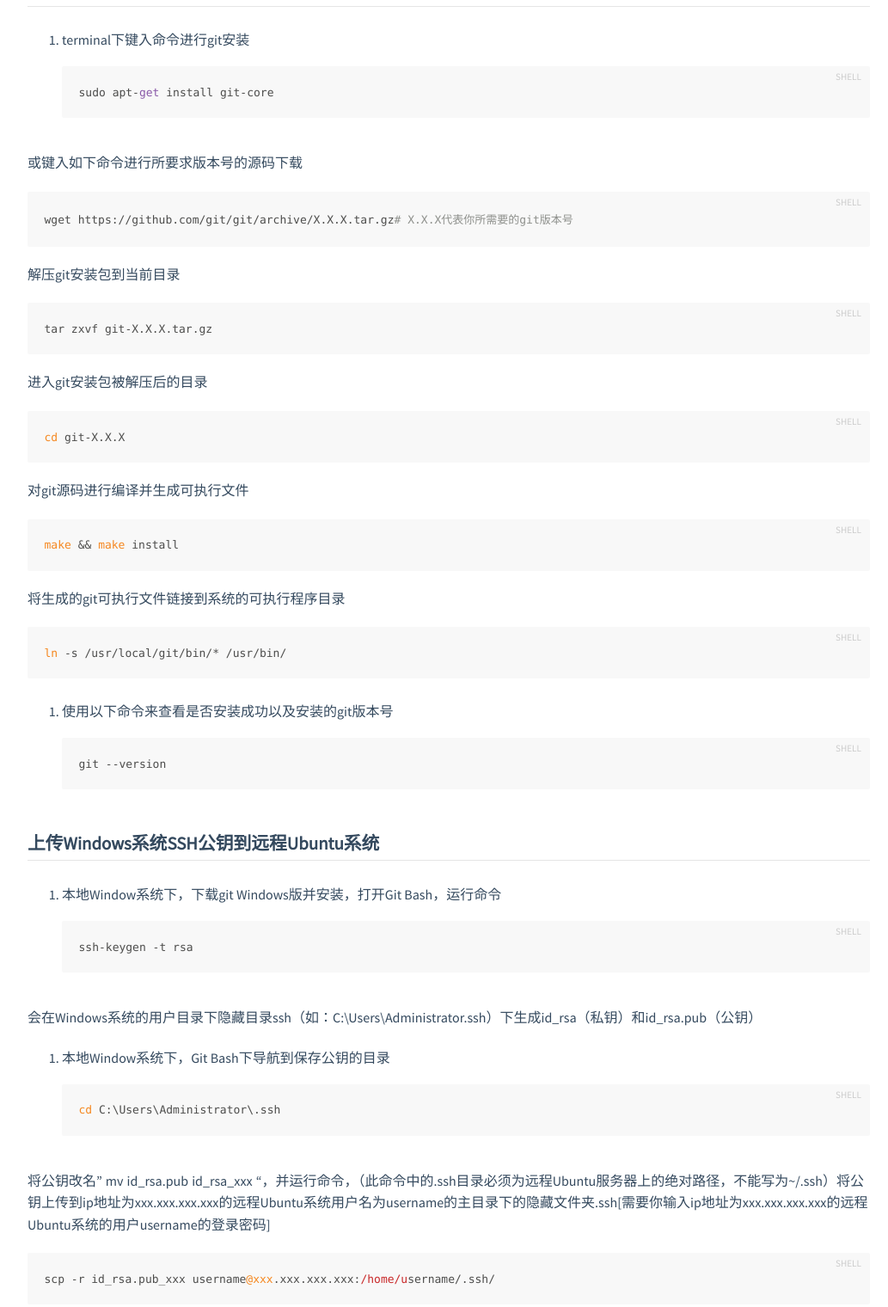
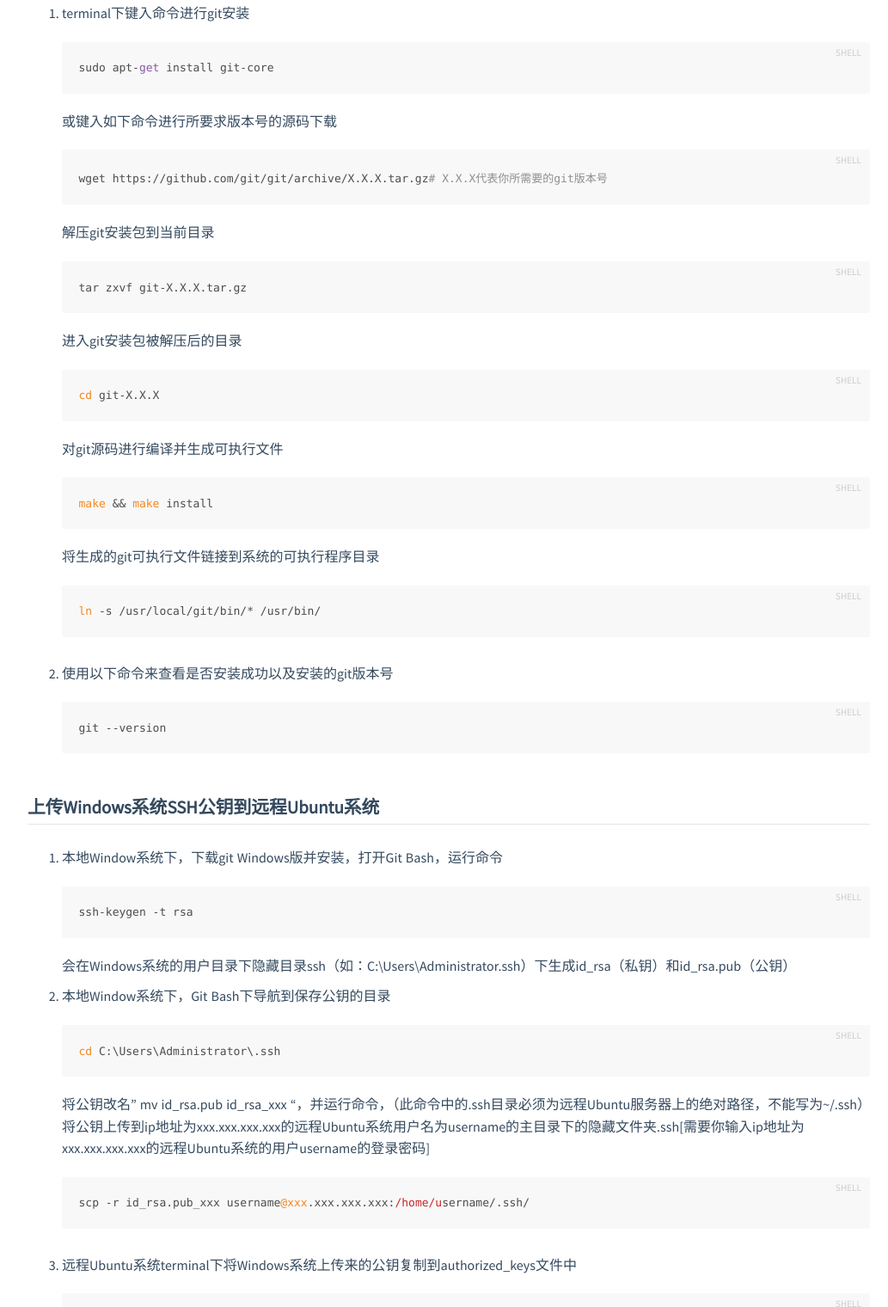
Before and after one commit to LittleWaver/LittleWaver.github.io, a plain HTML site: page 2018/01/24/putting-up-git-server-and-using-it/index.html in a window 1280 px wide. Shown: the part 1017-2537 px from the top of the page at 86% size, without its empty margins (118-1151 px from the left). Drawn offline with nearby package versions, Linux system fonts and the light colour scheme; a script that the page names is missing.

Commit message:
Site updated: 2018-01-24 10:52:35

```diff
--- a/2018/01/24/putting-up-git-server-and-using-it/index.html
+++ b/2018/01/24/putting-up-git-server-and-using-it/index.html
@@ -117,38 +117,41 @@
 </li>
 <li><p>[此步骤可以不操作，如果不操作，则SSH的端口号就为默认的22]termianl下键入命令</p>
 <figure class="highlight shell"><table><tr><td class="code"><pre><span class="line">sudo vi /etc/ssh/sshd_config</span><br></pre></td></tr></table></figure>
+<p>打开ssh配置文件并编辑，导航至行” #port 22 “，将22修改为你想要修改为的端口号，并删去”#”，将该行代码去除注释化并生效，最后操作vi保存修改</p>
 </li>
-</ol>
-<p>打开ssh配置文件并编辑，导航至行” #port 22 “，将22修改为你想要修改为的端口号，并删去”#”，将该行代码去除注释化并生效，最后操作vi保存修改</p>
-<ol>
 <li>terminal下键入命令来重启ssh服务<figure class="highlight shell"><table><tr><td class="code"><pre><span class="line">sudo service sshd restart</span><br><span class="line"><span class="meta">#</span> 或 </span><br><span class="line">sudo /etc/init.d/sshd restart</span><br></pre></td></tr></table></figure>
 </li>
 </ol>
 <h3 id="远程Ubuntu系统安装git"><a href="#远程Ubuntu系统安装git" class="headerlink" title="远程Ubuntu系统安装git"></a>远程Ubuntu系统安装git</h3><ol>
-<li>terminal下键入命令进行git安装<figure class="highlight shell"><table><tr><td class="code"><pre><span class="line">sudo apt-get install git-core</span><br></pre></td></tr></table></figure>
+<li><p>terminal下键入命令进行git安装</p>
+<figure class="highlight shell"><table><tr><td class="code"><pre><span class="line">sudo apt-get install git-core</span><br></pre></td></tr></table></figure>
+<p>或键入如下命令进行所要求版本号的源码下载</p>
+<figure class="highlight shell"><table><tr><td class="code"><pre><span class="line">wget https://github.com/git/git/archive/X.X.X.tar.gz</span><br><span class="line"><span class="meta">#</span> X.X.X代表你所需要的git版本号</span><br></pre></td></tr></table></figure>
+<p>解压git安装包到当前目录</p>
+<figure class="highlight shell"><table><tr><td class="code"><pre><span class="line">tar zxvf git-X.X.X.tar.gz</span><br></pre></td></tr></table></figure>
+<p>进入git安装包被解压后的目录</p>
+<figure class="highlight shell"><table><tr><td class="code"><pre><span class="line">cd git-X.X.X</span><br></pre></td></tr></table></figure>
+<p>对git源码进行编译并生成可执行文件</p>
+<figure class="highlight shell"><table><tr><td class="code"><pre><span class="line">make &amp;&amp; make install</span><br></pre></td></tr></table></figure>
+<p>将生成的git可执行文件链接到系统的可执行程序目录</p>
+<figure class="highlight shell"><table><tr><td class="code"><pre><span class="line">ln -s /usr/local/git/bin/* /usr/bin/</span><br></pre></td></tr></table></figure>
 </li>
-</ol>
-<p>或键入如下命令进行所要求版本号的源码下载<br><figure class="highlight shell"><table><tr><td class="code"><pre><span class="line">wget https://github.com/git/git/archive/X.X.X.tar.gz</span><br><span class="line"><span class="meta">#</span> X.X.X代表你所需要的git版本号</span><br></pre></td></tr></table></figure></p>
-<p>解压git安装包到当前目录<br><figure class="highlight shell"><table><tr><td class="code"><pre><span class="line">tar zxvf git-X.X.X.tar.gz</span><br></pre></td></tr></table></figure></p>
-<p>进入git安装包被解压后的目录<br><figure class="highlight shell"><table><tr><td class="code"><pre><span class="line">cd git-X.X.X</span><br></pre></td></tr></table></figure></p>
-<p>对git源码进行编译并生成可执行文件<br><figure class="highlight shell"><table><tr><td class="code"><pre><span class="line">make &amp;&amp; make install</span><br></pre></td></tr></table></figure></p>
-<p>将生成的git可执行文件链接到系统的可执行程序目录<br><figure class="highlight shell"><table><tr><td class="code"><pre><span class="line">ln -s /usr/local/git/bin/* /usr/bin/</span><br></pre></td></tr></table></figure></p>
-<ol>
-<li>使用以下命令来查看是否安装成功以及安装的git版本号<figure class="highlight shell"><table><tr><td class="code"><pre><span class="line">git --version</span><br></pre></td></tr></table></figure>
+<li><p>使用以下命令来查看是否安装成功以及安装的git版本号</p>
+<figure class="highlight shell"><table><tr><td class="code"><pre><span class="line">git --version</span><br></pre></td></tr></table></figure>
 </li>
 </ol>
 <h3 id="上传Windows系统SSH公钥到远程Ubuntu系统"><a href="#上传Windows系统SSH公钥到远程Ubuntu系统" class="headerlink" title="上传Windows系统SSH公钥到远程Ubuntu系统"></a>上传Windows系统SSH公钥到远程Ubuntu系统</h3><ol>
-<li>本地Window系统下，下载git Windows版并安装，打开Git Bash，运行命令<figure class="highlight shell"><table><tr><td class="code"><pre><span class="line">ssh-keygen -t rsa</span><br></pre></td></tr></table></figure>
+<li><p>本地Window系统下，下载git Windows版并安装，打开Git Bash，运行命令</p>
+<figure class="highlight shell"><table><tr><td class="code"><pre><span class="line">ssh-keygen -t rsa</span><br></pre></td></tr></table></figure>
+<p>会在Windows系统的用户目录下隐藏目录ssh（如：C:\Users\Administrator.ssh）下生成id_rsa（私钥）和id_rsa.pub（公钥）</p>
 </li>
-</ol>
-<p>会在Windows系统的用户目录下隐藏目录ssh（如：C:\Users\Administrator.ssh）下生成id_rsa（私钥）和id_rsa.pub（公钥）</p>
-<ol>
-<li>本地Window系统下，Git Bash下导航到保存公钥的目录<figure class="highlight shell"><table><tr><td class="code"><pre><span class="line">cd C:\Users\Administrator\.ssh</span><br></pre></td></tr></table></figure>
+<li><p>本地Window系统下，Git Bash下导航到保存公钥的目录</p>
+<figure class="highlight shell"><table><tr><td class="code"><pre><span class="line">cd C:\Users\Administrator\.ssh</span><br></pre></td></tr></table></figure>
+<p>将公钥改名” mv id_rsa.pub id_rsa_xxx “，并运行命令，（此命令中的.ssh目录必须为远程Ubuntu服务器上的绝对路径，不能写为~/.ssh）将公钥上传到ip地址为xxx.xxx.xxx.xxx的远程Ubuntu系统用户名为username的主目录下的隐藏文件夹.ssh[需要你输入ip地址为xxx.xxx.xxx.xxx的远程Ubuntu系统的用户username的登录密码]</p>
+<figure class="highlight shell"><table><tr><td class="code"><pre><span class="line">scp -r id_rsa.pub_xxx username@xxx.xxx.xxx.xxx:/home/username/.ssh/</span><br></pre></td></tr></table></figure>
 </li>
-</ol>
-<p>将公钥改名” mv id_rsa.pub id_rsa_xxx “，并运行命令，（此命令中的.ssh目录必须为远程Ubuntu服务器上的绝对路径，不能写为~/.ssh）将公钥上传到ip地址为xxx.xxx.xxx.xxx的远程Ubuntu系统用户名为username的主目录下的隐藏文件夹.ssh[需要你输入ip地址为xxx.xxx.xxx.xxx的远程Ubuntu系统的用户username的登录密码]<br><figure class="highlight shell"><table><tr><td class="code"><pre><span class="line">scp -r id_rsa.pub_xxx username@xxx.xxx.xxx.xxx:/home/username/.ssh/</span><br></pre></td></tr></table></figure></p>
-<ol>
-<li>远程Ubuntu系统terminal下将Windows系统上传来的公钥复制到authorized_keys文件中<figure class="highlight shell"><table><tr><td class="code"><pre><span class="line">cat /home/username/.ssh/id_rsa_xxx &gt;&gt; /home/username/.ssh/authorized_keys</span><br></pre></td></tr></table></figure>
+<li><p>远程Ubuntu系统terminal下将Windows系统上传来的公钥复制到authorized_keys文件中</p>
+<figure class="highlight shell"><table><tr><td class="code"><pre><span class="line">cat /home/username/.ssh/id_rsa_xxx &gt;&gt; /home/username/.ssh/authorized_keys</span><br></pre></td></tr></table></figure>
 </li>
 </ol>
 <h3 id="在远程Ubuntu系统创建项目仓库"><a href="#在远程Ubuntu系统创建项目仓库" class="headerlink" title="在远程Ubuntu系统创建项目仓库"></a>在远程Ubuntu系统创建项目仓库</h3><ol>
@@ -160,10 +163,8 @@
 </li>
 <li><p>进入项目目录中运行命令对git项目进行初始化</p>
 <figure class="highlight shell"><table><tr><td class="code"><pre><span class="line">git --bare init</span><br></pre></td></tr></table></figure>
+<p>出现Initialized empty Git respository in /home/username/Respository/Coder-Waver.git/时代表初始化成功。</p>
 </li>
-</ol>
-<p>出现Initialized empty Git respository in /home/username/Respository/Coder-Waver.git/时代表初始化成功。</p>
-<ol>
 <li>这样一个叫Code-Waver的git仓库就创建好了。</li>
 </ol>
 <h2 id="远程Ubuntu系统上git服务器的使用测试"><a href="#远程Ubuntu系统上git服务器的使用测试" class="headerlink" title="远程Ubuntu系统上git服务器的使用测试"></a><strong><em>远程Ubuntu系统上git服务器的使用测试</em></strong></h2><hr>
```
